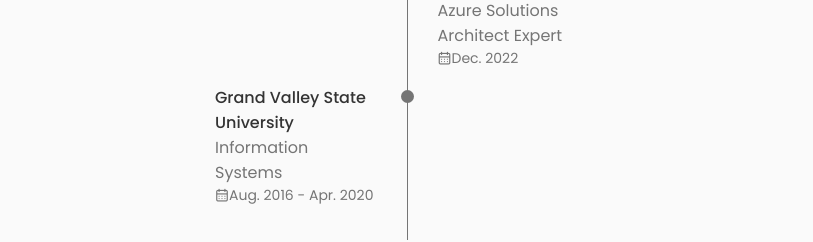
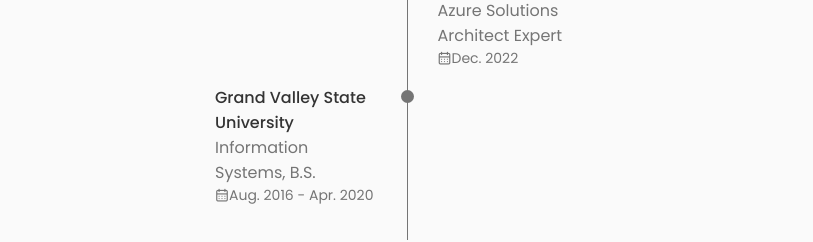
Before and after one commit to tkthedev7/My-Portfolio, a React (Create React App) app: page / in a window 1280 px wide. Shown: the part 2300-2542 px from the top of the page, without its empty margins (233-1046 px from the left). Built offline with nearby package versions, Linux system fonts and the light colour scheme.

Commit message:
adding degree to experience

```diff
--- a/src/components/experience/Experience.jsx
+++ b/src/components/experience/Experience.jsx
@@ -61,7 +61,7 @@
                     <div className="qualification__data">
                             <div>
                                 <h3 className="qualification__title">Grand Valley State University</h3>
-                                <span className="qualification__subtitle">Information Systems</span>
+                                <span className="qualification__subtitle">Information Systems, B.S.</span>
                                 <div className="qualification__calendar"><i className="uil uil-calendar-alt"></i>Aug. 2016 - Apr. 2020</div>
                             </div>
                             <div>
--- a/src/components/experience/experience.css
+++ b/src/components/experience/experience.css
@@ -47,6 +47,7 @@
     display: grid;
     grid-template-columns: 1fr max-content 1fr;
     column-gap: 1.5rem;
+
 }
 
 .qualification__title {
```
